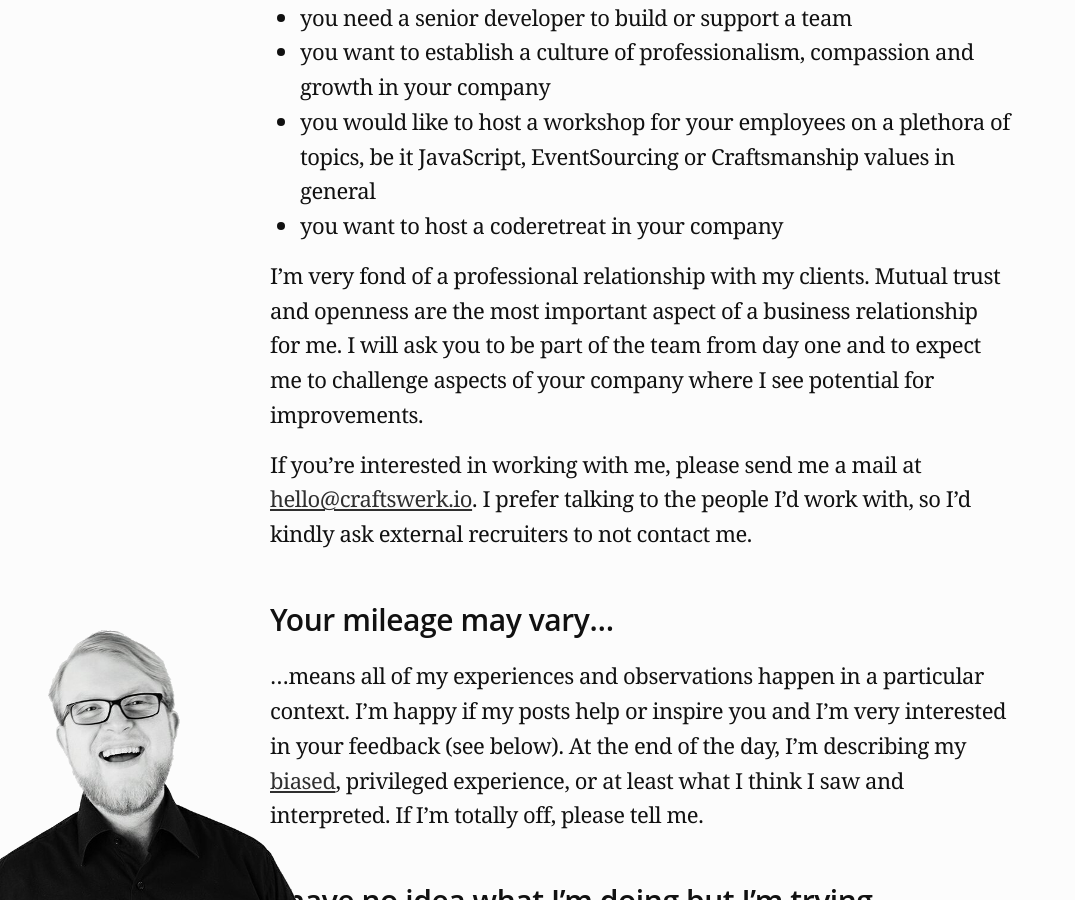
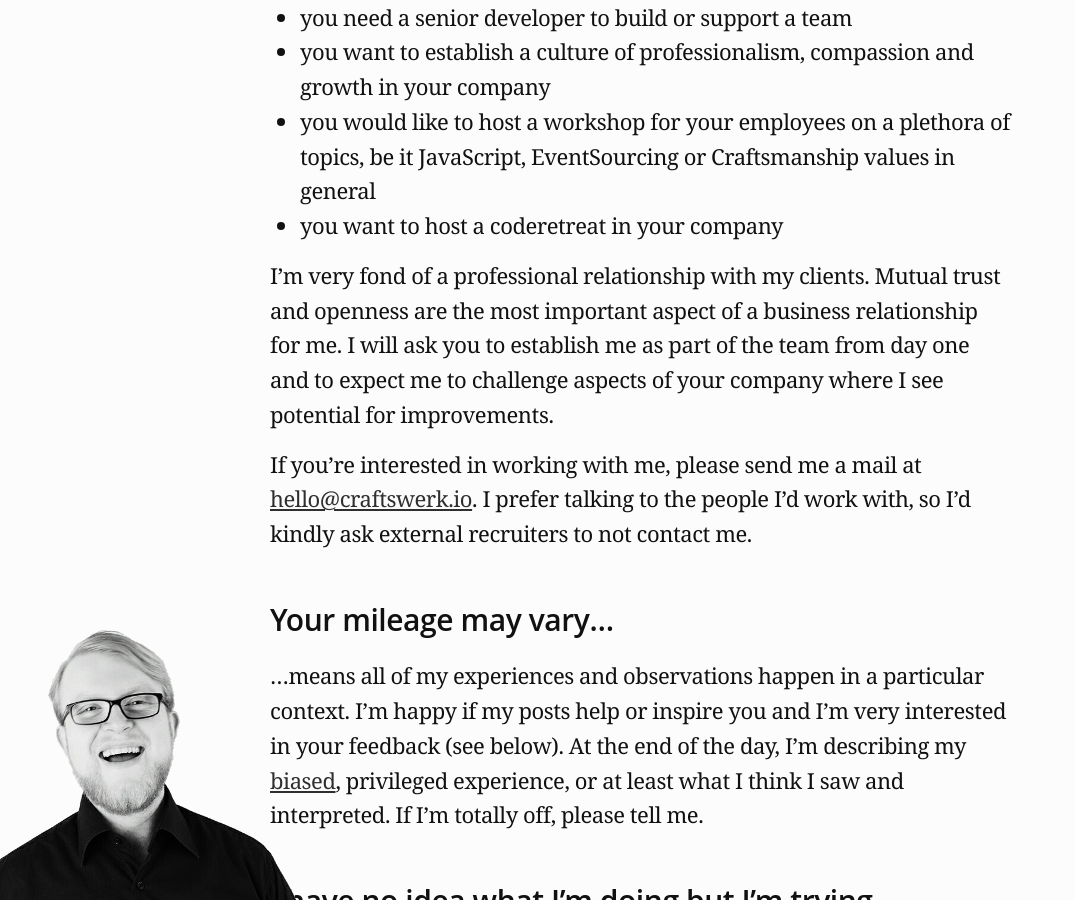
Before and after one commit to rradczewski/ymmv, a Jekyll site: the page built from about.md, in a window 1280 px wide and 900 px high, scrolled down 781 px. Shown: the whole window, without its empty margins (0-1075 px from the left). Built offline with Jekyll 4.4.1, drawn with Linux system fonts in a browser that asks for light colours.

Commit message:
Fix grammar

```diff
--- a/about.md
+++ b/about.md
@@ -19,7 +19,7 @@ I'm all in for working with you, if...
  - you would like to host a workshop for your employees on a plethora of topics, be it JavaScript, EventSourcing or Craftsmanship values in general
  - you want to host a coderetreat in your company
 
-I'm very fond of a professional relationship with my clients. Mutual trust and openness are the most important aspect of a business relationship for me. I will ask you to be part of the team from day one and to expect me to challenge aspects of your company where I see potential for improvements.
+I'm very fond of a professional relationship with my clients. Mutual trust and openness are the most important aspect of a business relationship for me. I will ask you to establish me as part of the team from day one and to expect me to challenge aspects of your company where I see potential for improvements.
 
 If you're interested in working with me, please send me a mail at [hello@craftswerk.io](mailto:hello@craftswerk.io). I prefer talking to the people I'd work with, so I'd kindly ask external recruiters to not contact me.
 
```
